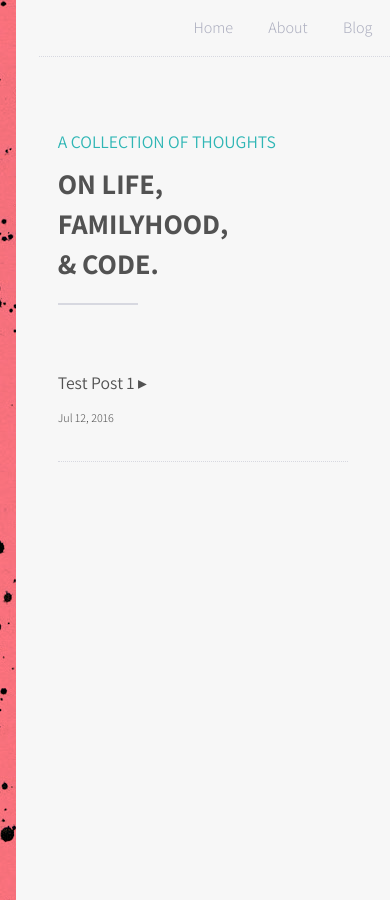
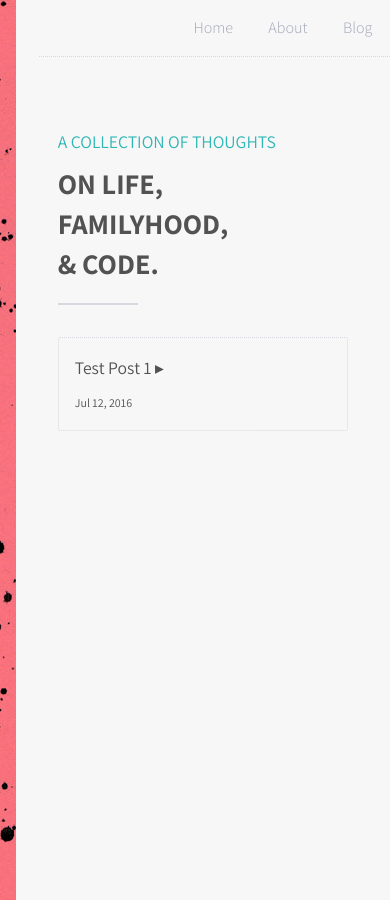
Before and after one commit to techtolentino/digital-card, a Jekyll site: the page built from blog.md, in a window 390 px wide. Built offline with Jekyll 4.4.1, drawn with Linux system fonts in a browser that asks for light colours.

Commit message:
post cards on mobile

```diff
--- a/_sass/_post.scss
+++ b/_sass/_post.scss
@@ -26,6 +26,14 @@
         &:hover {
             color: $accent-color;
             font-weight: 400;
+
+            .post-link {
+                color: $accent-color;
+            }
+
+            .post-list-item {
+                border: 1px dotted $accent-color;
+            }
         }
     }
 
@@ -33,3 +41,13 @@
         font-size: .75em;
     }
 }
+
+@include media-query($small-screen) {
+    .post {
+        &-list-item {
+            border: 1px dotted $gray-color;
+            border-radius: 2px;
+            padding: 1em;
+        }
+    }
+}
--- a/blog.md
+++ b/blog.md
@@ -9,11 +9,13 @@ subtitle: A collection of thoughts
 
 <ul class="post-list">
     {% for post in site.posts %}
-      <li class="post-list-item">
-        <h4 class="post-title">
-            <a class="post-link" href="{{ post.url | prepend: site.baseurl }}">{{ post.title }} ▸</a>
-        </h4>
-        <span class="post-meta">{{ post.date | date: "%b %-d, %Y" }}</span>
-      </li>
+      <a class="post-link" href="{{ post.url | prepend: site.baseurl }}">
+          <li class="post-list-item">
+            <h4 class="post-title">
+                <span class="post-link">{{ post.title }} ▸</span>
+            </h4>
+            <span class="post-meta">{{ post.date | date: "%b %-d, %Y" }}</span>
+          </li>
+      </a>
     {% endfor %}
 </ul>
```
